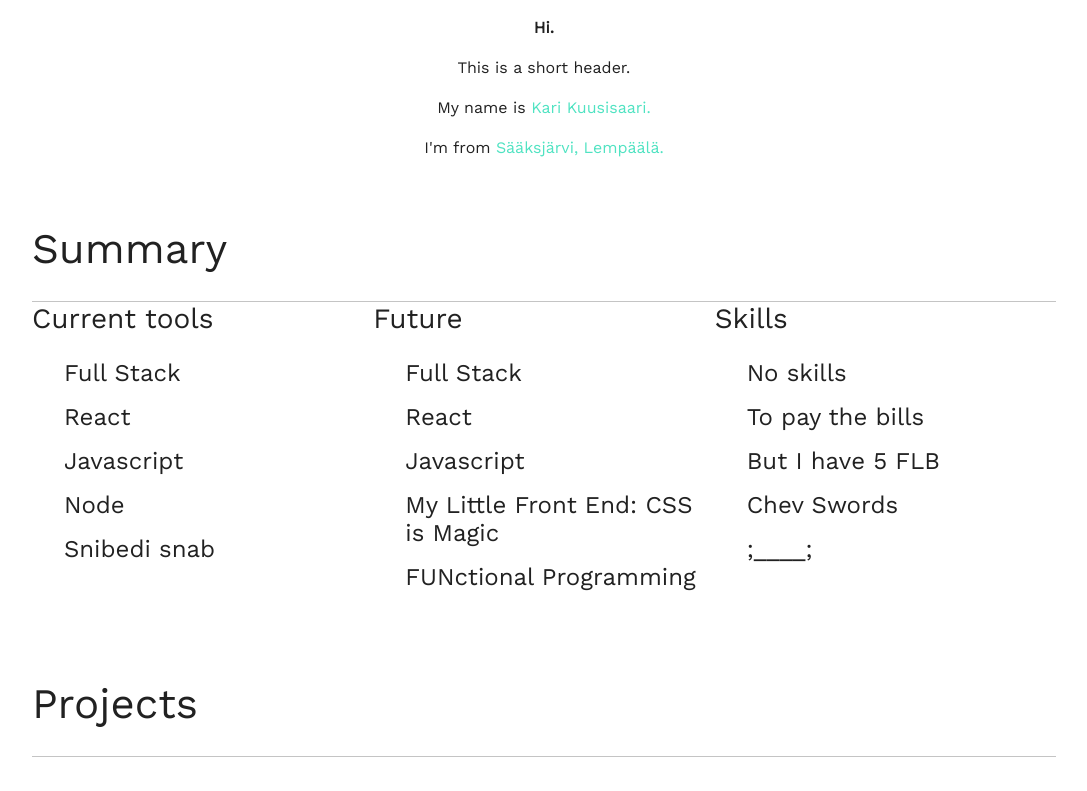
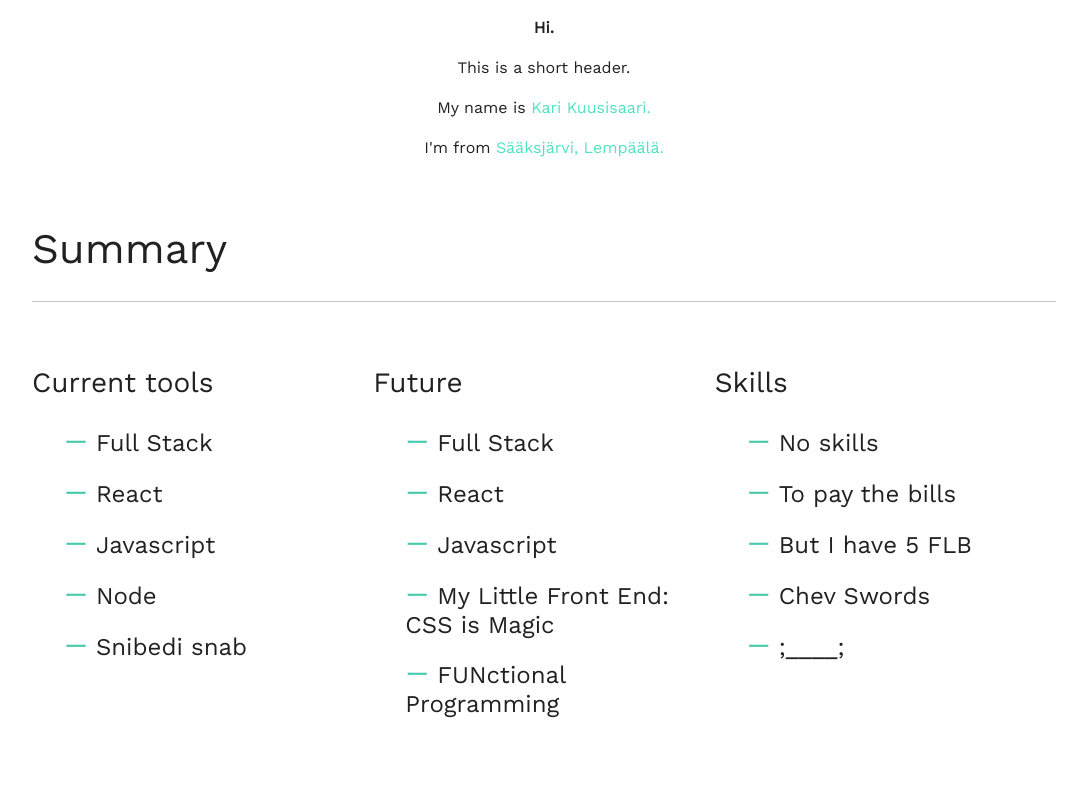
Before and after one commit to manuligit/portfolio, a React (Create React App) app: page / in a window 1280 px wide. Shown: the top 791 px of the page, without its empty margins (96-1183 px from the left). Built offline with nearby package versions, Linux system fonts and the light colour scheme; the HTML template or start-up script is replaced by a standard one.

Commit message:
More CSS updates

```diff
--- a/src/App.css
+++ b/src/App.css
@@ -8,13 +8,6 @@
 * {
   box-sizing: border-box;
   /* border: 1px solid red; */
-}
-
-.App-header {
-  background-color: #222;
-  height: 150px;
-  padding: 20px;
-  color: white;
 }
 
 .header {
@@ -39,6 +32,7 @@ h1{
 }
 
 .summary {
+  margin: 4rem 0 2rem 0;
   display: grid;
   grid-template-columns: repeat(3, 1fr);
   font-size: 24px;
@@ -58,6 +52,12 @@ ul li {
   margin-bottom: 1rem;
   padding-left: 2rem;
 }
+
+ul li::before {
+  content: 'ー';
+  color: #47C9AC;
+  margin-right: 0.5rem;
+;}
 
 .summary .summaryh {
   font-size: 28px;
--- a/src/App.js
+++ b/src/App.js
@@ -6,7 +6,6 @@ class App extends Component {
   constructor(props) {
     super(props);
     this.state = {
-      filter: [],
       tools: [],
       future: [],
       skills: []
--- a/src/components/Course.js
+++ b/src/components/Course.js
@@ -1,13 +1,24 @@
 import React from 'react'
 
 class Course extends React.Component {
+  filter = (event) => {
+    event.preventDefault()
+
+    console.log(event.target)
+    //this.setState({ filter= })
+
+    console.log('klik')
+  }
+
+
 
   render() {
+
     return (
       <div className="course">
         <div className="leftBlock">
           <div className="project">{this.props.project.project}</div>
-          <div className="keywords">{this.props.project.keywords && this.props.project.keywords.map((k,i) => <span className="keyword" key={i}>{k.toUpperCase()}</span>)}</div>
+          <div className="keywords">{this.props.project.keywords && this.props.project.keywords.map((k,i) => <span className="keyword" key={i} onClick={this.filter}>{k.toUpperCase()}</span>)}</div>
         </div>
         <div className="rightBlock">
           <div className="description"><p>{this.props.project.description}</p></div>
--- a/src/components/Project.js
+++ b/src/components/Project.js
@@ -3,6 +3,12 @@ import Projects from '../projects.json'
 import Course from './Course'
 
 class Project extends React.Component {
+  constructor(props) {
+    super(props);
+    this.state = {
+      filter: []
+    };
+  }
 
   render() {
     return (
```
Also changed, not shown: src/components/User.js (deleted, +0 -14 lines), 1 other file (tests, documents, lock files or other folders).
